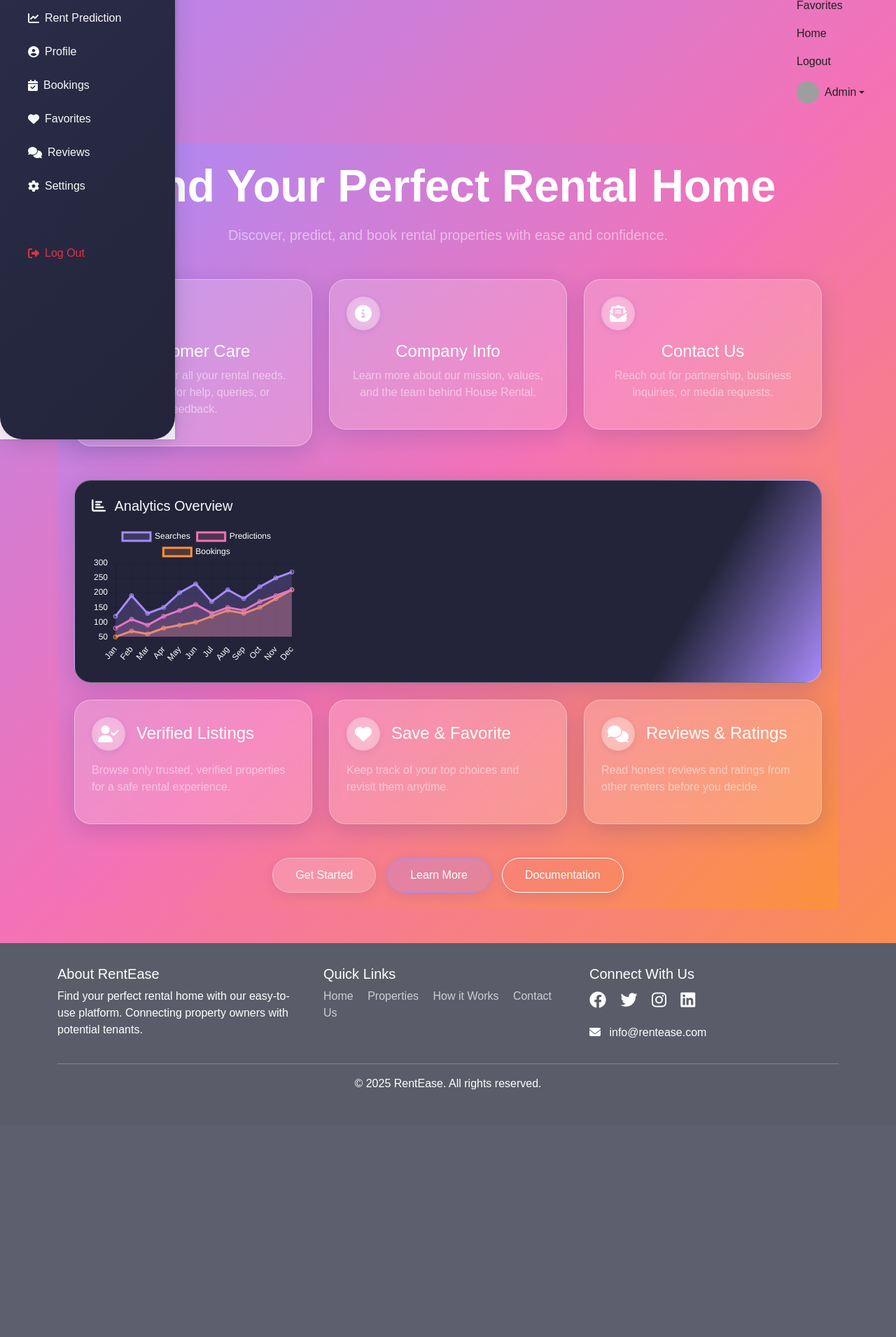
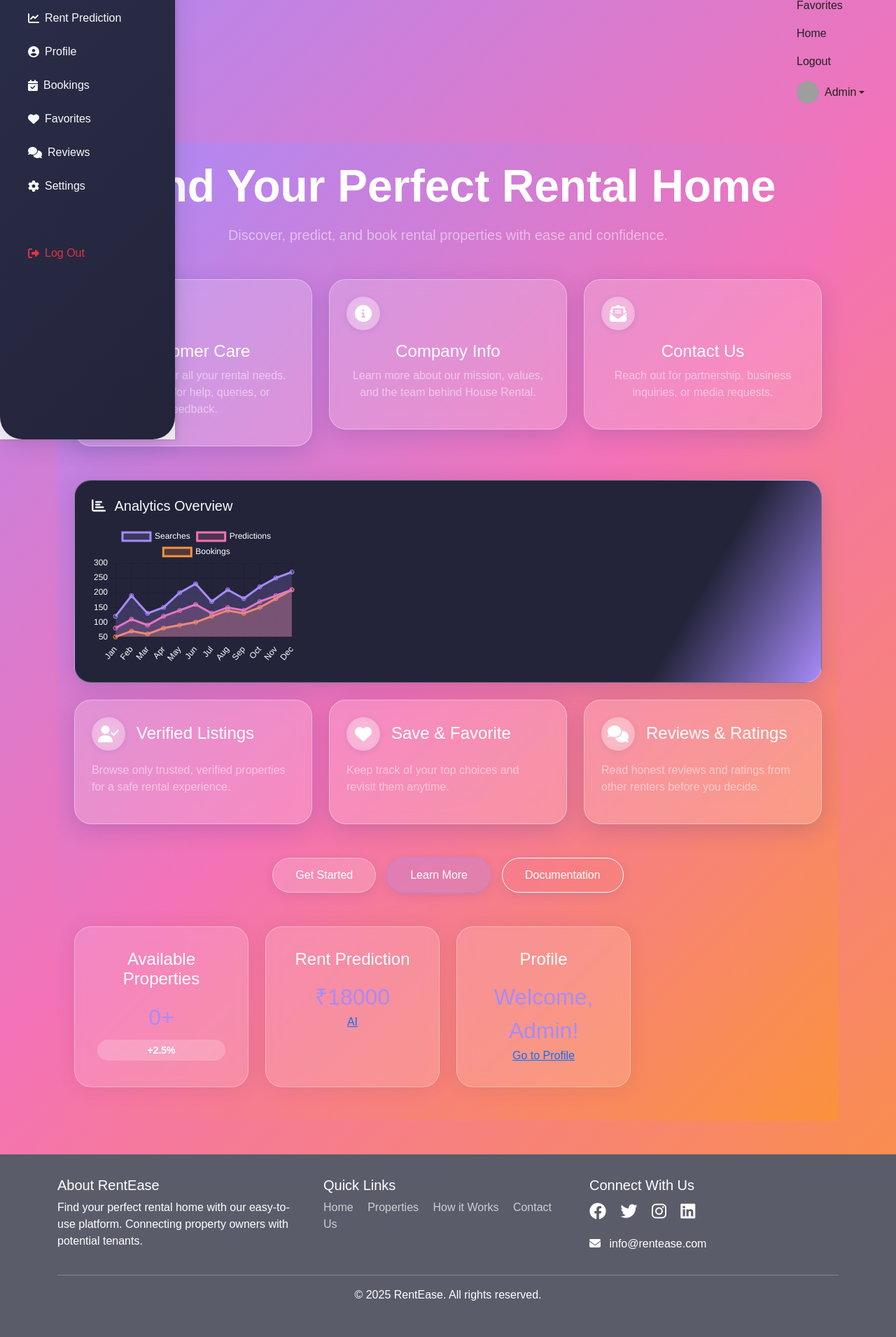
Before and after one commit to chaitu-2303/MY-PROJECTS, a Flask app: page /home in a window 1280 px wide. Shown: the part 172-2083 px from the top of the page at 70% size. Before the commit the page ends 1729 px from the top, so only its background shows below. Run offline with Flask 3, Linux system fonts and the light colour scheme; a user stored in the database is signed in; parts of the project's set-up code (start-up, migrations or seed data) failed here and were passed over; some libraries are stand-ins or nearby versions; grey boxes are pictures that could not be loaded.

Commit message:
update the home page to include property count, growth percentage, and sample prediction

```diff
--- a/HRP/HOUSE RENT PREDICTION/app.py
+++ b/HRP/HOUSE RENT PREDICTION/app.py
@@ -175,10 +175,17 @@ def root():
     return redirect(url_for('home'))
 
 @app.route('/home')
+@login_required
 def home():
-    # Get 3 random properties from the database
-    properties = Property.query.order_by(func.random()).limit(3).all()
-    return render_template('home.html', featured_properties=properties)
+    properties_count = Property.query.count()
+    growth_percent = 2.5  # Example, calculate as needed
+    sample_prediction = 18000  # Example, or use your model for a real value
+    return render_template(
+        'home.html',
+        properties_count=properties_count,
+        growth_percent=growth_percent,
+        sample_prediction=sample_prediction
+    )
 
 @app.route('/login', methods=['GET', 'POST'])
 @rate_limit(max_attempts=5, window_seconds=300)
--- a/HRP/HOUSE RENT PREDICTION/templates/base.html
+++ b/HRP/HOUSE RENT PREDICTION/templates/base.html
@@ -214,7 +214,7 @@
       <li><a class="dropdown-item" href="{{ url_for('profile') }}">Profile</a></li>
       <li><a class="dropdown-item" href="{{ url_for('dashboard') }}">Dashboard</a></li>
       <li><hr class="dropdown-divider"></li>
-      <li><a class="dropdown-item" href="{{ url_for('logout') }}">Logout</a></li>
+      <li><a class="dropdown-item" href="{{ url_for('logout') }}">Logout</a>
     </ul>
   </li>
   {% else %}
@@ -232,15 +232,14 @@
     {% block hero %}{% endblock %}
 
     <div class="sidebar">
-      <ul>
-        <li><a href="{{ url_for('available_properties') }}">Available Properties</a></li>
-        <li><a href="{{ url_for('rent_prediction') }}">Rent Prediction</a></li>
-        <li><a href="{{ url_for('profile') }}">Profile</a></li>
-        <li><a href="{{ url_for('bookings') }}">Bookings</a></li>
-        <li><a href="{{ url_for('favorites') }}">Favorites</a></li>
-        <li><a href="{{ url_for('reviews') }}">Reviews</a></li>
-        <li><a href="{{ url_for('settings') }}">Settings</a></li>
-      </ul>
+      <a href="{{ url_for('home') }}">Home</a>
+      <a href="{{ url_for('customer_dashboard') }}">Search</a>
+      <a href="{{ url_for('predict_rent') }}">Prediction</a>
+      <a href="{{ url_for('customer_bookings') }}">Bookings</a>
+      <a href="{{ url_for('customer_favorites') }}">Favorites</a>
+      <a href="{{ url_for('reviews') }}">Reviews</a>
+      <a href="{{ url_for('settings') }}">Settings</a>
+      <a href="{{ url_for('logout') }}">Log Out</a>
     </div>
 
     <main class="container my-5">
--- a/HRP/HOUSE RENT PREDICTION/templates/home.html
+++ b/HRP/HOUSE RENT PREDICTION/templates/home.html
@@ -97,6 +97,25 @@
       <a href="#" class="btn glass-btn glass-btn-secondary">Learn More</a>
       <a href="#" class="btn glass-btn glass-btn-outline">Documentation</a>
     </div>
+
+    <!-- New Dashboard Cards Section -->
+    <div class="dashboard-cards mt-5">
+      <div class="card">
+        <h3>Available Properties</h3>
+        <p>{{ properties_count }}+</p>
+        <span class="badge">+{{ growth_percent }}%</span>
+      </div>
+      <div class="card">
+        <h3>Rent Prediction</h3>
+        <p>₹{{ sample_prediction }}</p>
+        <a href="{{ url_for('predict_rent') }}">AI</a>
+      </div>
+      <div class="card">
+        <h3>Profile</h3>
+        <p>Welcome, {{ current_user.name }}!</p>
+        <a href="{{ url_for('profile') }}">Go to Profile</a>
+      </div>
+    </div>
   </div>
 </div>
 <style>
@@ -154,6 +173,43 @@
     background: transparent;
     border-color: #fff;
     color: #fff;
+  }
+  .dashboard-cards {
+    display: grid;
+    grid-template-columns: repeat(auto-fill, minmax(220px, 1fr));
+    gap: 1.5rem;
+  }
+  .dashboard-cards .card {
+    background: rgba(255,255,255,0.15);
+    border-radius: 1.5rem;
+    padding: 2rem;
+    text-align: center;
+    -webkit-backdrop-filter: blur(10px);
+    backdrop-filter: blur(10px);
+    border: 1px solid rgba(255,255,255,0.3);
+    transition: transform 0.3s;
+  }
+  .dashboard-cards .card:hover {
+    transform: translateY(-5px);
+  }
+  .dashboard-cards h3 {
+    font-size: 1.5rem;
+    margin-bottom: 1rem;
+    color: #fff;
+  }
+  .dashboard-cards p {
+    font-size: 2rem;
+    margin: 0;
+    color: #a78bfa;
+  }
+  .dashboard-cards .badge {
+    display: inline-block;
+    margin-top: 0.5rem;
+    padding: 0.5rem 1rem;
+    border-radius: 999px;
+    background: rgba(255,255,255,0.2);
+    color: #fff;
+    font-size: 0.875rem;
   }
 </style>
 <!-- Chart.js for demo chart rendering -->
```
